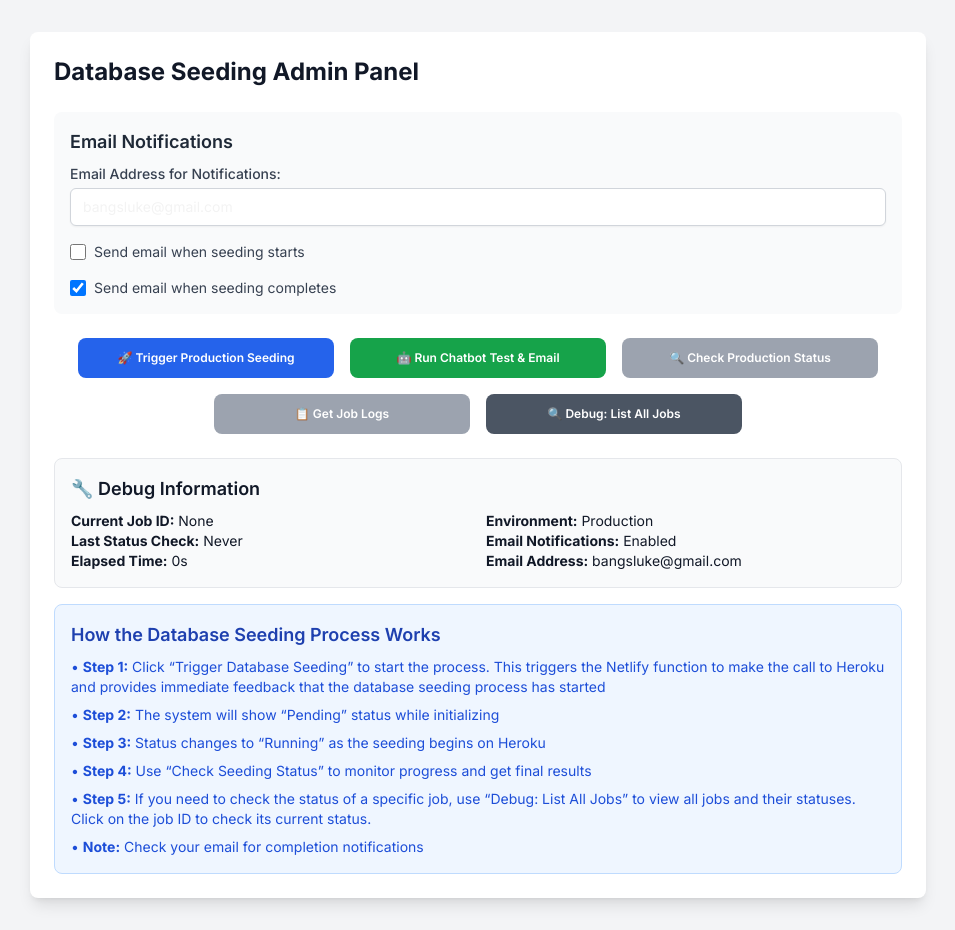
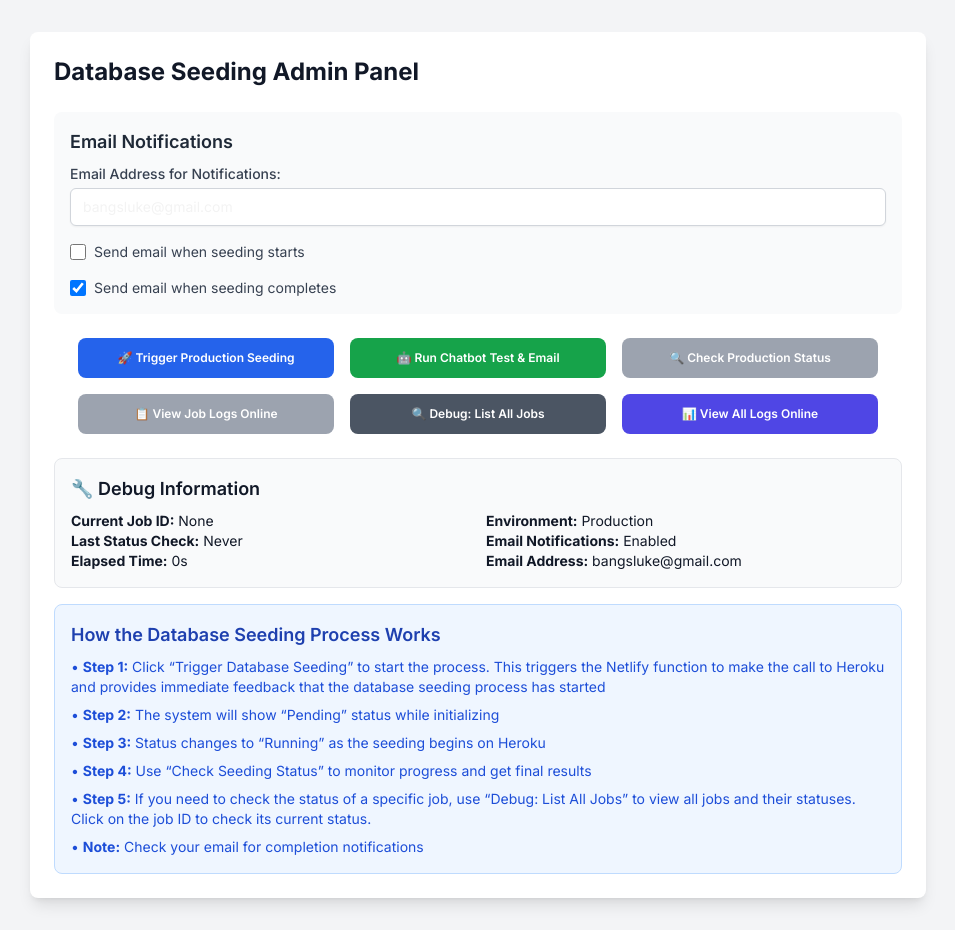
Before and after one commit to bangsluke/Dorkinians-Website-V3, a Next.js app: page /admin in a window 1280 px wide. Shown: the whole page, without its empty margins (162-1117 px from the left). Built offline with nearby package versions, Linux system fonts and the light colour scheme.

Commit message:
Add view logs online button to Admin Panel

```diff
--- a/components/AdminPanel.tsx
+++ b/components/AdminPanel.tsx
@@ -659,35 +659,15 @@ export default function AdminPanel() {
 							return;
 						}
 
-						setStatusCheckLoading(true);
-						setError(null);
-
-						try {
-							const herokuUrl = process.env.NEXT_PUBLIC_HEROKU_SEEDER_URL || "https://database-dorkinians-4bac3364a645.herokuapp.com";
-							const response = await fetch(`${herokuUrl}/logs/${jobId}`, {
-								method: "GET",
-								headers: { "Content-Type": "application/json" },
-								mode: "cors",
-							});
-
-							if (response.ok) {
-								const logsData = await response.json();
-								console.log("Job logs:", logsData);
-								setError(`Job logs retrieved. Check console for details. Log entries: ${logsData.logs?.length || 0}`);
-							} else {
-								setError(`Failed to retrieve logs: HTTP ${response.status}`);
-							}
-						} catch (err) {
-							setError(`Failed to retrieve logs: ${err instanceof Error ? err.message : "Unknown error"}`);
-						} finally {
-							setStatusCheckLoading(false);
-						}
+						// Open log viewer in new tab
+						const herokuUrl = process.env.NEXT_PUBLIC_HEROKU_SEEDER_URL || "https://database-dorkinians-4bac3364a645.herokuapp.com";
+						window.open(`${herokuUrl}/logs/${jobId}/view`, '_blank');
 					}}
-					disabled={statusCheckLoading || !jobId}
+					disabled={!jobId}
 					className={`w-64 px-6 py-3 rounded-lg text-xs font-semibold text-white transition-colors ${
-						statusCheckLoading || !jobId ? "bg-gray-400 cursor-not-allowed" : "bg-orange-600 hover:bg-orange-700"
+						!jobId ? "bg-gray-400 cursor-not-allowed" : "bg-orange-600 hover:bg-orange-700"
 					}`}>
-					{statusCheckLoading ? "🔄 Loading..." : "📋 Get Job Logs"}
+					📋 View Job Logs Online
 				</button>
 				<button
 					onClick={async () => {
@@ -750,6 +730,14 @@ export default function AdminPanel() {
 					className='w-64 px-6 py-3 rounded-lg text-xs font-semibold text-white transition-colors bg-gray-600 hover:bg-gray-700'>
 					{jobsLoading ? "⏳ Loading..." : "🔍 Debug: List All Jobs"}
 				</button>
+				<button
+					onClick={() => {
+						const herokuUrl = process.env.NEXT_PUBLIC_HEROKU_SEEDER_URL || "https://database-dorkinians-4bac3364a645.herokuapp.com";
+						window.open(`${herokuUrl}/logs`, '_blank');
+					}}
+					className='w-64 px-6 py-3 rounded-lg text-xs font-semibold text-white transition-colors bg-indigo-600 hover:bg-indigo-700'>
+					📊 View All Logs Online
+				</button>
 			</div>
 
 			{/* Status Information */}
@@ -772,8 +760,9 @@ export default function AdminPanel() {
 								<li>• The job may have failed during initialization (before logging started)</li>
 								<li>• Check if the Heroku service is running and accessible</li>
 								<li>• The job may have completed but status was not properly updated</li>
-								<li>• Try clicking &ldquo;Get Job Logs&rdquo; to see if any logs were created</li>
+								<li>• Try clicking &ldquo;View Job Logs Online&rdquo; to see if any logs were created</li>
 								<li>• Check &ldquo;Debug: List All Jobs&rdquo; to see what jobs exist on Heroku</li>
+								<li>• Use &ldquo;View All Logs Online&rdquo; to see comprehensive job history</li>
 								<li>• Failure emails are sent automatically when jobs fail</li>
 							</ul>
 						</div>
@@ -786,7 +775,9 @@ export default function AdminPanel() {
 							<li>• Verify network connectivity to Heroku</li>
 							<li>• Check the browser console for additional error details</li>
 							<li>• Try refreshing the page and attempting again</li>
-							<li>• If the issue persists, check the Heroku logs for detailed error information</li>
+							<li>• Use &ldquo;View All Logs Online&rdquo; to see comprehensive job history and error details</li>
+							<li>• Use &ldquo;View Job Logs Online&rdquo; for specific job debugging</li>
+							<li>• Check failure emails for detailed error information</li>
 						</ul>
 					</div>
 				</div>
```
